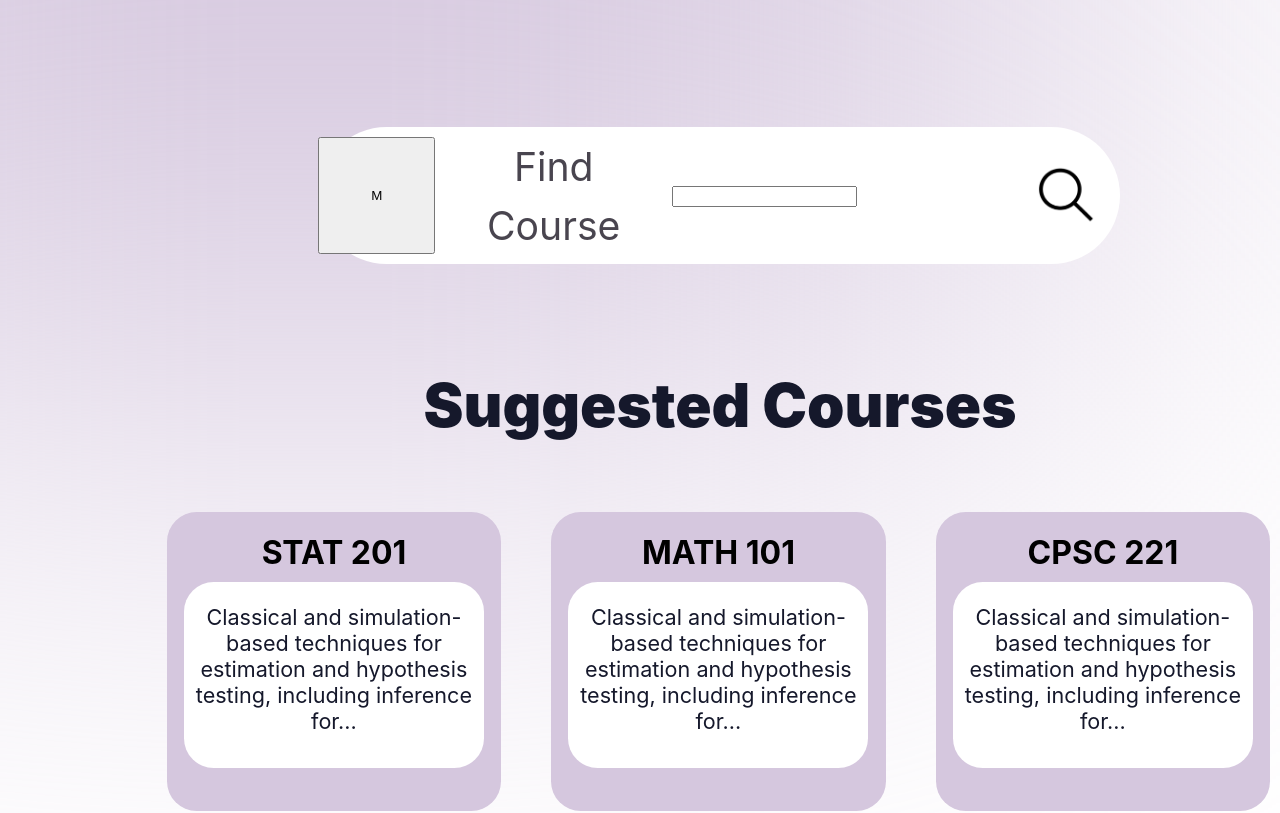
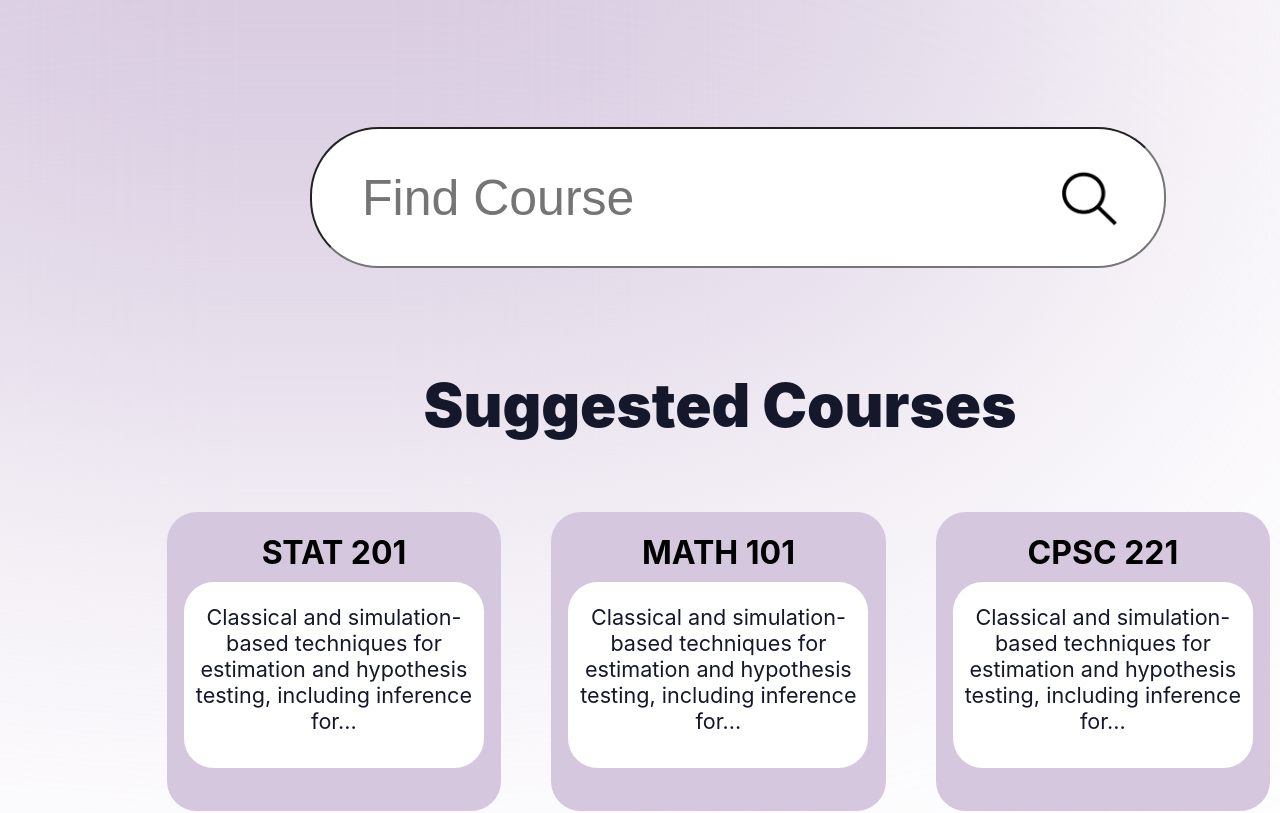
Before and after one commit to leowang801/produhacks-team1-2023, a React (Create React App) app in the folder course4you/: page /pages/courseFinder/courseFinder in a window 1280 px wide. Shown: the top 813 px of the page. Built offline with nearby package versions, Linux system fonts and the light colour scheme.

Commit message:
finish styling search course page

```diff
--- a/course4you/src/pages/courseFinder/courseFinder.css
+++ b/course4you/src/pages/courseFinder/courseFinder.css
@@ -1,5 +1,7 @@
 .course-finder {
-    position: relative;
+    display: flex;
+    justify-content: center;
+
     width: 1440px;
     height: 1024px;
 
@@ -8,71 +10,36 @@
 
 .search {
     display: flex;
+}
+
+.course-input {
+    display: flex;
     flex-direction: row;
     align-items: center;
     padding: 0px;
+    padding-left: 50px;
     gap: 9.79px;
 
     position: absolute;
     width: 802.43px;
     height: 137px;
-    left: 318px;
+    left: 310px;
     top: 127px;
+
+    font-size: 50px;
 
     background: #FFFFFF;
     border-radius: 68.5px;
 }
 
-.search-text {
-    width: 217px;
-    height: 59px;
+.search-button {
+    position: absolute;
+    top: 170px;
+    left: 1060px;
 
-    font-family: 'Inter';
-    font-style: normal;
-    font-weight: 400;
-    font-size: 39.1429px;
-    line-height: 59px;
-    /* identical to box height, or 150% */
-
-    display: flex;
-    align-items: center;
-
-    /* M3/sys/light/on-surface-variant */
-
-    color: #49454F;
-
-
-    /* Inside auto layout */
-
-    flex: none;
-    order: 0;
-    flex-grow: 0;
-}
-
-.button1 {
-    display: flex;
-    flex-direction: column;
-    justify-content: center;
-    align-items: center;
-    padding: 0px;
-    gap: 24.46px;
-
-    width: 117.43px;
-    height: 117.43px;
-
-
-    /* Inside auto layout */
-
-    flex: none;
-    order: 0;
-    flex-grow: 0;
-}
-
-.search-button {
-    position: relative;
     width: 58.71px;
     height: 58.71px;
-    left: 170px;
+
     background-color: white;
     border-style: none;
 
--- a/course4you/src/pages/courseFinder/courseFinder.js
+++ b/course4you/src/pages/courseFinder/courseFinder.js
@@ -12,16 +12,7 @@ export default function CourseFinder() {
             <div className='ellipse'></div>
 
             <div className = 'search'>
-                <button className='button1'>
-                    M
-                </button>
-                <label
-                  className="search-text"
-                >
-                  Find Course
-                </label>
-                <div>
-                  <input
+                <input
                     id="course"
                     name="course"
                     type="course"
@@ -29,9 +20,10 @@ export default function CourseFinder() {
                     //value={email}
                     //onChange={(e) => setEmail(e.target.value)}
                     required
+                    placeholder='Find Course'
                     className="course-input"
-                    />
-                </div>
+                />
+
                 <button
                     className='search-button'
                     //onSubmit={}
```
